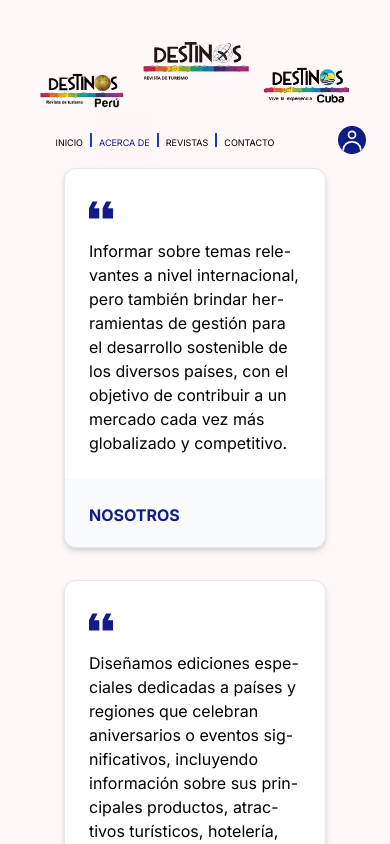
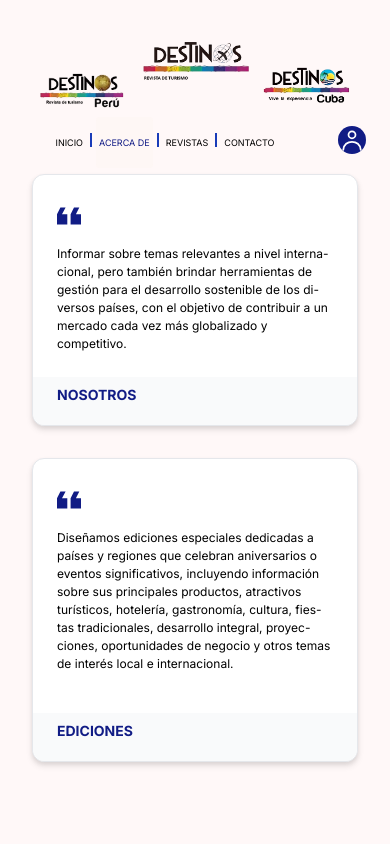
Before and after one commit to Katteyes/revistas_destinos_user, a React (Vite) app: page /acerca-de in a window 390 px wide. Shown: the top 844 px of the page. Built offline with nearby package versions, Linux system fonts and the light colour scheme.

Commit message:
fix: update WhatsApp share link and improve About page styling

```diff
--- a/src/components/SocialShareBar/SocialShareBar.tsx
+++ b/src/components/SocialShareBar/SocialShareBar.tsx
@@ -43,7 +43,7 @@ export const SocialShareBar: FC<Props> = ({
       bg: 'bg-[#3b5998]',
     },
     {
-      href: 'https://api.whatsapp.com/send?...',
+      href: 'https://wa.me/34664349972',
       label: 'Compartir por WhatsApp',
       icon: MessageCircle,
       bg: 'bg-[#3b5998]',
--- a/src/pages/About.tsx
+++ b/src/pages/About.tsx
@@ -6,7 +6,7 @@ export default function About() {
     <>
       <section className="bg-[#FFF8F8] min-h-screen">
         <Header />
-        <div className=" flex flex-col lg:flex-row justify-center items-center gap-8 min-h-[680px] p-16">
+        <div className=" flex flex-col md:flex-row justify-center items-center gap-8 min-h-[680px] p-8 md:p-16 mt-6 md:mt-0">
           <div
             style={{
               boxShadow: '0px 2px 4px rgba(0, 0, 0, 0.06), 0px 4px 6px rgba(0, 0, 0, 0.1)',
@@ -28,7 +28,7 @@ export default function About() {
                 ></path>
               </svg>
               <p
-                className="body-medium m-0 dark:text-dark-contrastText"
+                className="text-[12px] md:text-base m-0 dark:text-dark-contrastText"
                 style={{ hyphens: 'auto' }}
               >
                 Informar sobre temas relevantes a nivel internacional, pero también brindar
@@ -36,9 +36,9 @@ export default function About() {
                 objetivo de contribuir a un mercado cada vez más globalizado y competitivo.
               </p>
             </div>
-            <div className="flex space-x-2 bg-gray-50 dark:bg-dark-70 dark:text-dark-contrastText px-6 pt-6 pb-5 rounded-b-xl">
+            <div className="flex space-x-2 bg-gray-50 dark:bg-dark-70 dark:text-dark-contrastText px-6 pt-2 md:pt-6 pb-5 rounded-b-xl">
               <div className="flex flex-col justify-center">
-                <p className="heading-six m-0 font-bold  text-[#111C85] ">NOSOTROS</p>
+                <p className="heading-six m-0 text-sm md:text-lg font-bold  text-[#111C85] ">NOSOTROS</p>
               </div>
             </div>
           </div>
@@ -64,7 +64,7 @@ export default function About() {
                 ></path>
               </svg>
               <p
-                className="body-medium m-0 dark:text-dark-contrastText"
+                className="text-[12px] md:text-base m-0 dark:text-dark-contrastText"
                 style={{ hyphens: 'auto' }}
               >
                 Diseñamos ediciones especiales dedicadas a países y regiones que celebran
@@ -74,9 +74,9 @@ export default function About() {
                 temas de interés local e internacional.
               </p>
             </div>
-            <div className="flex space-x-2 bg-gray-50 dark:bg-dark-70 dark:text-dark-contrastText px-6 pt-4 pb-5 rounded-b-xl">
+            <div className="flex space-x-2 bg-gray-50 dark:bg-dark-70 dark:text-dark-contrastText px-6 pt-2 md:pt-6 pb-5 rounded-b-xl">
               <div className="flex flex-col justify-center">
-                <p className="heading-six m-0 font-bold  text-[#111C85] ">EDICIONES</p>
+                <p className="heading-six m-0 font-bold text-sm md:text-lg text-[#111C85] ">EDICIONES</p>
               </div>
             </div>
           </div>
```
Also changed, not shown: 2 other files (tests, documents, lock files or other folders).
